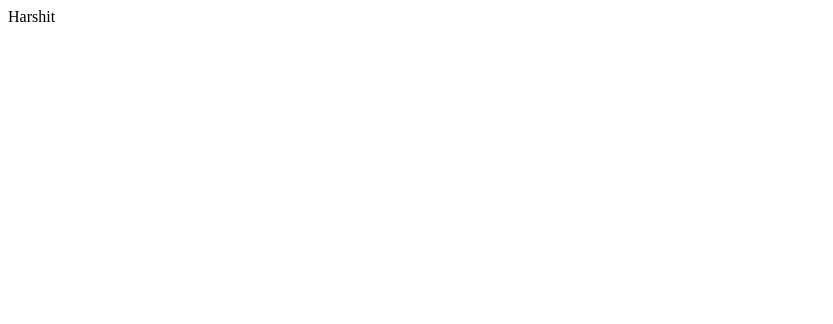
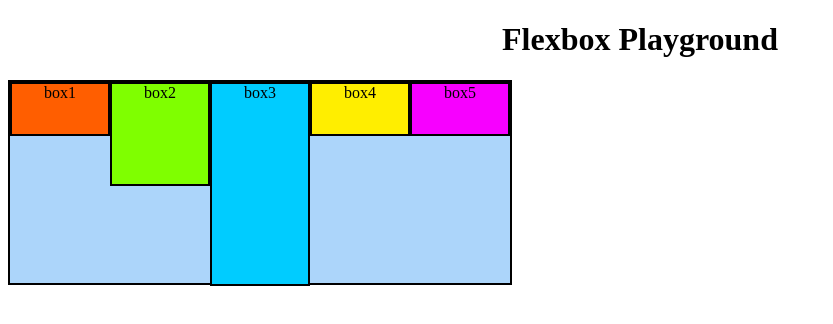
Before and after one commit to HarshitPandeyCode/amazon-clone, a plain HTML site: page index.html in a window 1280 px wide. Shown: the whole page, without its empty margins (0-833 px from the left). Drawn offline with Linux system fonts and the light colour scheme.

Commit message:
learning

```diff
--- a/index.html
+++ b/index.html
@@ -1 +1,20 @@
-<p>Harshit</p>
+<!DOCTYPE html>
+<html lang="en">
+<head>
+    <meta charset="UTF-8">
+    <meta name="viewport" content="width=device-width, initial-scale=1.0">
+    <title>Document</title>
+    <link rel="stylesheet" href="style.css">
+</head>
+<body align="center">
+    <h1>Flexbox Playground</h1>
+    <div id="container" style="display: flex;">
+
+        <div id="box1">box1</div>
+        <div id="box2">box2</div>
+        <div id="box3">box3</div>
+        <div id="box4">box4</div>
+        <div id="box5">box5</div>
+    </div>
+</body>
+</html>
--- a/style.css
+++ b/style.css
@@ -0,0 +1,47 @@
+
+h1{
+
+    text-align: center;
+}
+div{
+
+
+    height: 50px;
+    width: 150px;
+    display: inline-block;
+    border: 2px, solid black;
+    background-color: rgb(172, 213, 250);}
+#container
+{
+    width: 500px;
+    height: 201px;
+    display: flex;
+    flex-direction: row;
+    align-items: start;
+    justify-content: center;
+    /* flex-wrap: wrap; */
+    /* align-content: flex-start; */
+
+
+}
+
+#box1{
+    background-color: rgb(255, 94, 0);
+}
+#box2{
+    background-color: chartreuse;
+    height: 100px;
+
+}
+#box3{
+    background-color: rgb(0, 204, 255);
+    height: 200px;
+}
+#box4{
+    background-color: rgb(255, 238, 0);
+}
+#box5{
+    background-color: rgb(247, 0, 255);
+
+
+}
```
